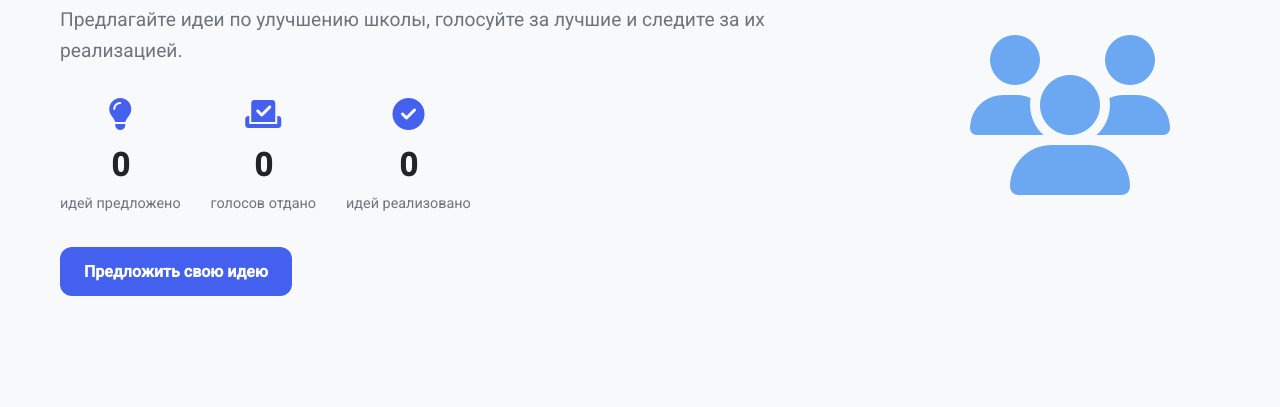
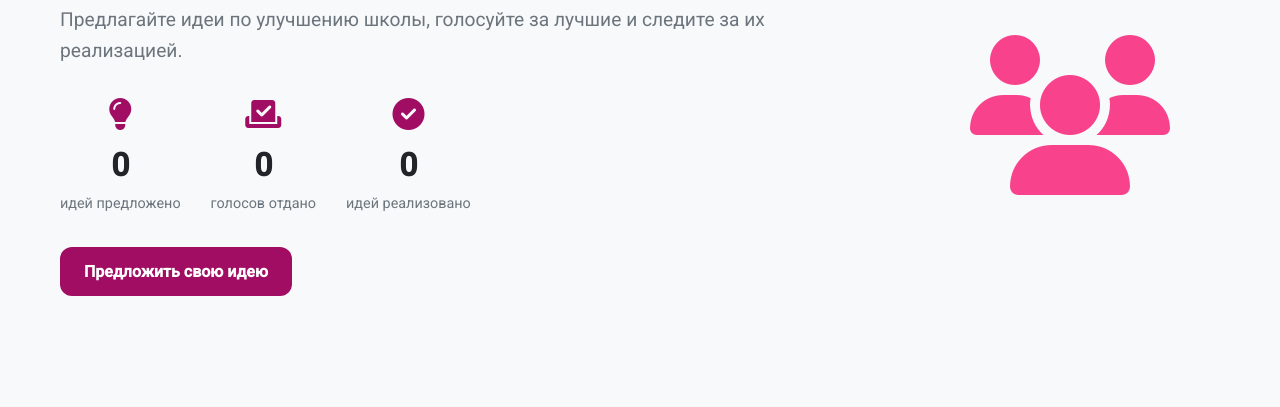
Before and after one commit to zhukovln09-dotcom/school-project-2026-, a website: page index.html in a window 1280 px wide. Shown: the part 189-596 px from the top of the page. Drawn offline with nearby package versions, Linux system fonts and the light colour scheme.

Commit message:
Update style.css

```diff
--- a/style.css
+++ b/style.css
@@ -1,7 +1,7 @@
 /* Общие стили */
 :root {
-    --primary-color: #4361ee;
-    --primary-light: #4895ef;
+    --primary-color: #a00d63;
+    --primary-light: #f91570;
     --secondary-color: #3a0ca3;
     --success-color: #4cc9f0;
     --warning-color: #f72585;
@@ -15,8 +15,8 @@
 }
 
 .dark-theme {
-    --primary-color: #5a6ff0;
-    --primary-light: #6a7ff0;
+    --primary-color: #940056;
+    --primary-light: #d5105f;
     --secondary-color: #4a1cb3;
     --light-color: #212529;
     --dark-color: #f8f9fa;
```
